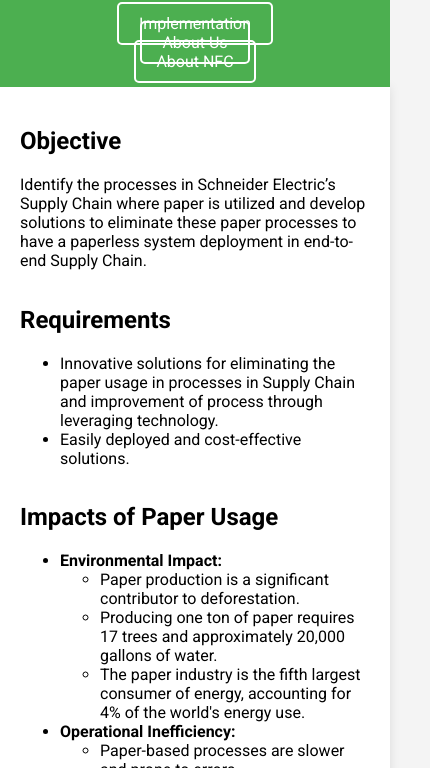
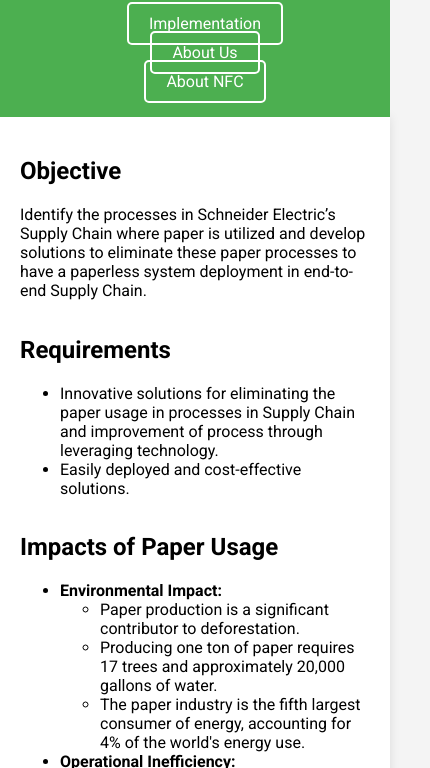
Before and after one commit to praannaav/random-rookies, a plain HTML site: page index.html in a window 390 px wide. Shown: the part 159-927 px from the top of the page, 430 px wide, since content can reach past the window. Drawn offline with Linux system fonts and the light colour scheme.

Commit message:
Update styles.css
updates to fix the buttons

```diff
--- a/styles.css
+++ b/styles.css
@@ -56,6 +56,8 @@ main {
     margin: auto; /* Centers the container */
     background: white;
     box-shadow: 0 0 10px rgba(0,0,0,0.1);
+    box-sizing: border-box; /* Includes padding in the width calculation */
+
 }
 
 .breadcrumb {
@@ -70,6 +72,8 @@ footer {
     background-color: #4CAF50;
     color: white;
     width: 100%;
+    box-sizing: border-box; /* Includes padding in the width calculation */
+
 }
 
 footer img {
@@ -152,6 +156,23 @@ nav ul li a.button:hover, nav ul li a.button:focus {
     }
 }
 
+@media (max-width: 600px) {
+    header nav ul {
+        flex-direction: column;
+        width: 100%; /* Ensures each link expands full width */
+    }
+
+    header nav ul li {
+        width: 100%; /* Full width for each link */
+        margin-bottom: 10px; /* Adds space between stacked links */
+    }
+
+    header nav ul li a {
+        width: 100%; /* Ensures the link utilizes the full width of its container */
+        text-align: center; /* Center align the text */
+    }
+}
+
 
 .center-image {
     display: block; /* Makes the image a block element */
```
